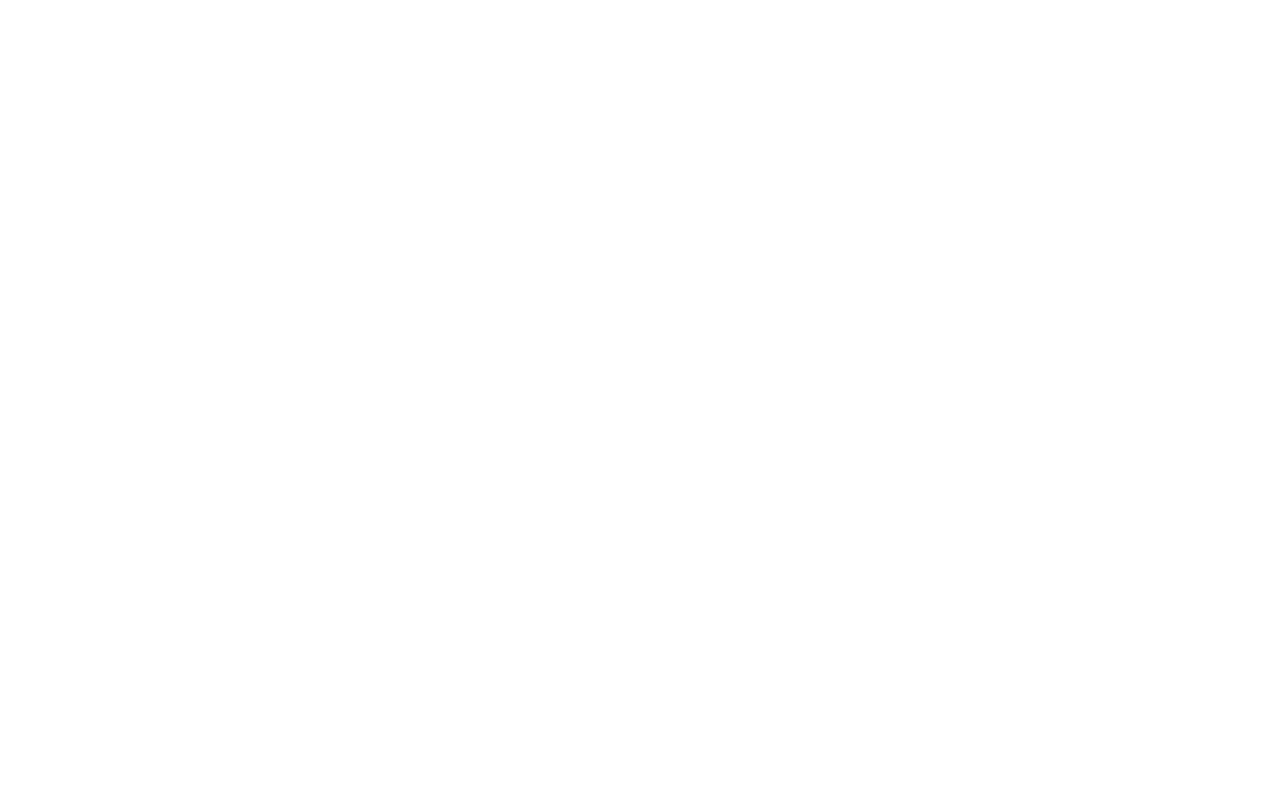
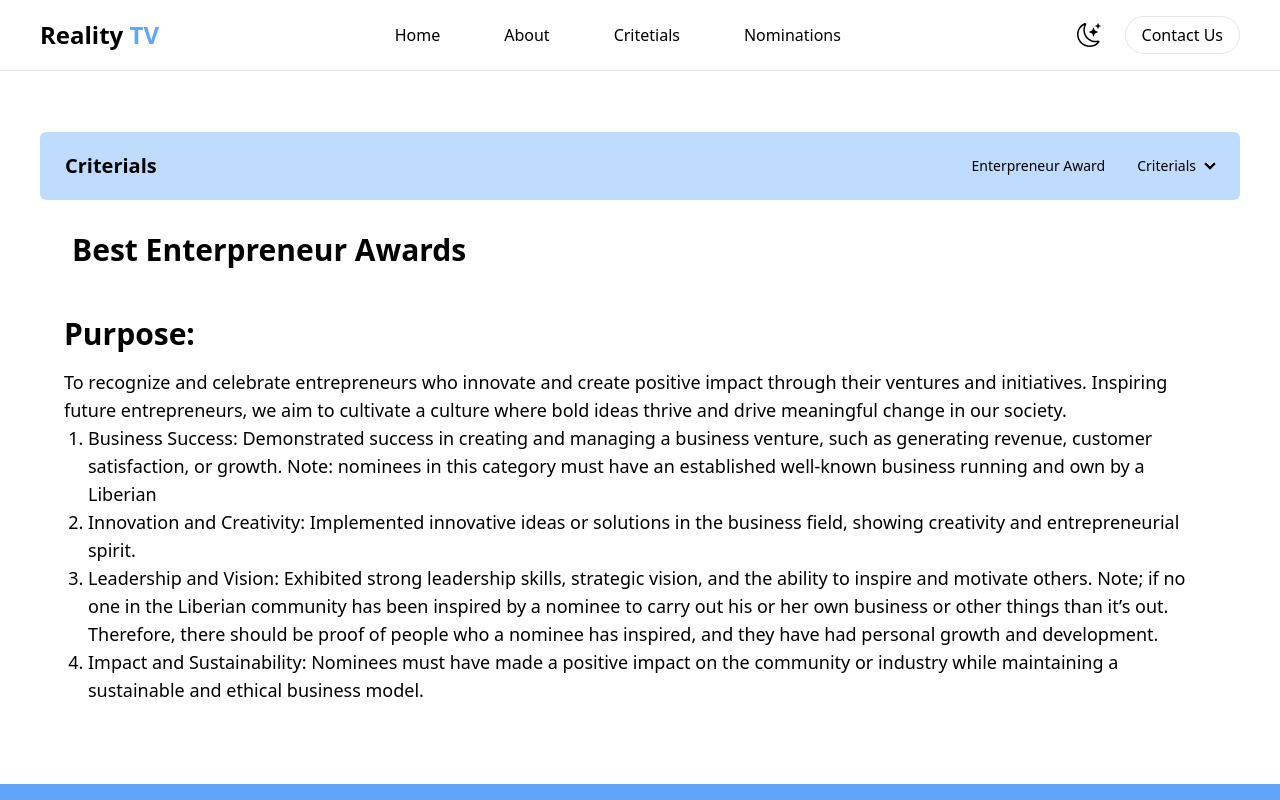
Before and after one commit to mulbahoplanojames/Reality_TV, a React (Vite) app: page /criterials/best-entrepreneur in a window 1280 px wide. Before the commit this address had no page. Shown: the top 800 px of the page. Built offline with nearby package versions, Linux system fonts and the light colour scheme.

Commit message:
Working on the Criterials Component

```diff
--- a/src/App.jsx
+++ b/src/App.jsx
@@ -7,6 +7,7 @@
 import MusicCriterials from "./Pages/More_Criterials/Music_Award/MusicAward";
 import SocialsAward from "./Pages/More_Criterials/Socials_Award/SocialsAward";
 import LeaderShipAward from "./Pages/More_Criterials/LeaderShip_Award/LeaderShipAward";
+import EnterpreneurAward from "./Pages/More_Criterials/Entrepreneur_Award/EntrepreneurAward";
 
 const App = () => {
   const { darkModeStyle } = useContext(AppContext);
@@ -31,6 +32,10 @@
               path="/criterials/leadership-awards"
               element={<LeaderShipAward />}
             />
+            <Route
+              path="/criterials/best-entrepreneur"
+              element={<EnterpreneurAward />}
+            />
           </Route>
         </Routes>
       </div>
--- a/src/Data/Data.js
+++ b/src/Data/Data.js
@@ -163,16 +163,11 @@
   {
     id: 5,
     label: "Best Entrepreneur",
-    path: "best-entrepreneur",
+    path: "/criterials/best-entrepreneur",
   },
   {
     id: 6,
-    label: "Player Category",
-    path: "player-category",
-  },
-  {
-    id: 7,
-    label: "Coaching Category",
-    path: "coaching-category",
+    label: "Sports Category",
+    path: "sports-category",
   },
 ];
--- /dev/null
+++ b/src/Pages/More_Criterials/Entrepreneur_Award/EntrepreneurAward.jsx
@@ -0,0 +1,51 @@
+import CriterialsBreadCrum from "../../../Components/Criterials_BreadCrum/CriterialsBreadCrum";
+
+const EnterpreneurAward = () => {
+  return (
+    <>
+      <CriterialsBreadCrum text={"Enterpreneur Award"} />
+      <div className="md:px-16 px-4 pb-20">
+        <h1 className="text-3xl font-bold  pt-8 pb-4 px-2">
+          Best Enterpreneur Awards
+        </h1>
+
+        <h2 className="text-3xl font-bold  pt-8 pb-4 ">Purpose:</h2>
+        <p className="text-lg">
+          To recognize and celebrate entrepreneurs who innovate and create
+          positive impact through their ventures and initiatives. Inspiring
+          future entrepreneurs, we aim to cultivate a culture where bold ideas
+          thrive and drive meaningful change in our society.
+        </p>
+
+        <ul className="text-lg px-6 list-decimal ">
+          <li>
+            Business Success: Demonstrated success in creating and managing a
+            business venture, such as generating revenue, customer satisfaction,
+            or growth. Note: nominees in this category must have an established
+            well-known business running and own by a Liberian
+          </li>
+          <li>
+            Innovation and Creativity: Implemented innovative ideas or solutions
+            in the business field, showing creativity and entrepreneurial
+            spirit.
+          </li>
+          <li>
+            Leadership and Vision: Exhibited strong leadership skills, strategic
+            vision, and the ability to inspire and motivate others. Note; if no
+            one in the Liberian community has been inspired by a nominee to
+            carry out his or her own business or other things than it’s out.
+            Therefore, there should be proof of people who a nominee has
+            inspired, and they have had personal growth and development.
+          </li>
+          <li>
+            Impact and Sustainability: Nominees must have made a positive impact
+            on the community or industry while maintaining a sustainable and
+            ethical business model.
+          </li>
+        </ul>
+      </div>
+    </>
+  );
+};
+
+export default EnterpreneurAward;
```
Also changed, not shown: src/Pages/More_Criterials/Sport_Award/SportAward.jsx (added).
